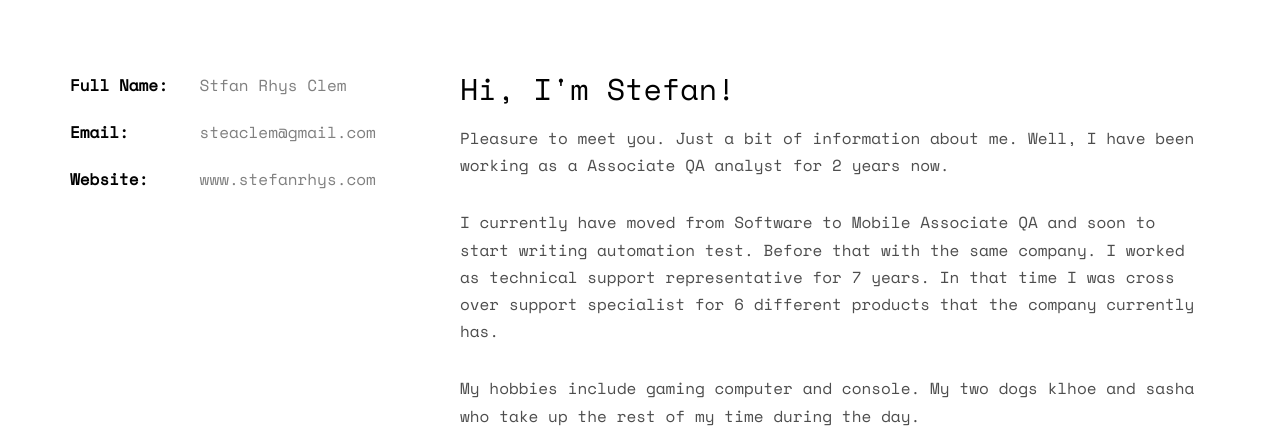
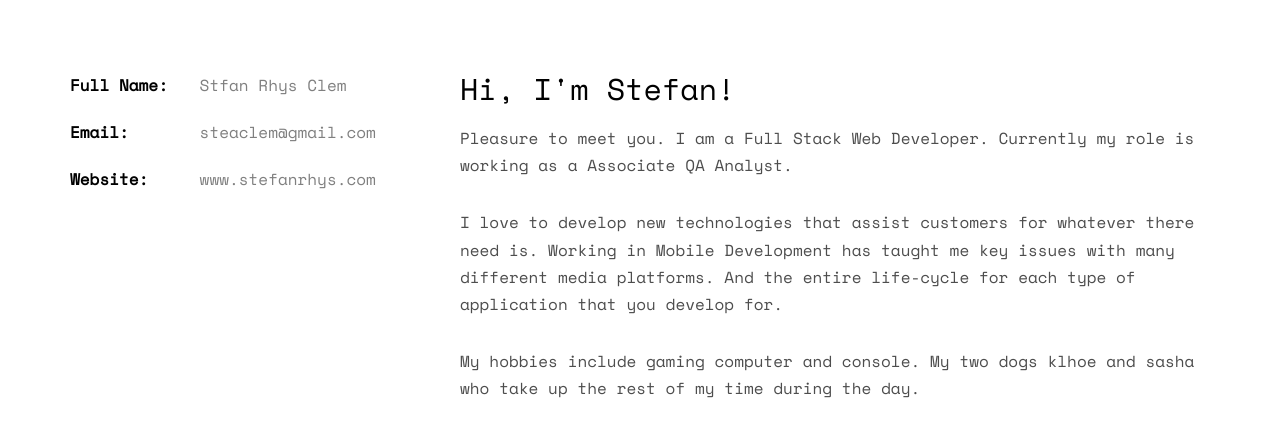
Before and after one commit to iepoch/stefan-rhys, a website: page index.html in a window 1280 px wide. Shown: the part 1000-1428 px from the top of the page. Drawn offline with nearby package versions, Linux system fonts and the light colour scheme; some packages are replaced by stand-ins of ours; no server answers; files whose address does not match are found by name.

Commit message:
Updates - Updated Yarn - Updated My Introduction

```diff
--- a/index.html
+++ b/index.html
@@ -103,11 +103,13 @@
 				</div>
 				<div class="col-md-8">
 					<h2>Hi, I'm Stefan!</h2>
-					<p>Pleasure to meet you. Just a bit of information about me. Well, I have been working as a Associate QA analyst for 2 years now.</p>
-					<p>I currently have moved from Software to Mobile Associate QA and soon to start writing automation test. Before that with the same company.
-						I worked as technical support representative for 7 years. In that time I was cross over support specialist for 6 different products that the company currently has. </p>
-					<p>My hobbies include gaming computer and console. My two dogs klhoe and sasha who take up the rest of my time during the day.</p>
-
+						<p>Pleasure to meet you. I am a Full Stack Web Developer. Currently my role is working
+							as a Associate QA Analyst.</p>
+						<p> I love to develop new technologies that assist customers for whatever there need is.
+							Working in Mobile Development has taught me key issues with many different media platforms.
+						    And the entire life-cycle for each type of application that you develop for.</p>
+						<p>My hobbies include gaming computer and console. My two dogs klhoe and sasha who take up the
+							rest of my time during the day.</p>
 						<ul class="fh5co-social-icons">
 							<li><a href="#"><i class="icon-linkedin2"></i></a></li>
 							<li><a href="#"><i class="icon-github2"></i></a></li>
```
Also changed, not shown: 1 other file.
